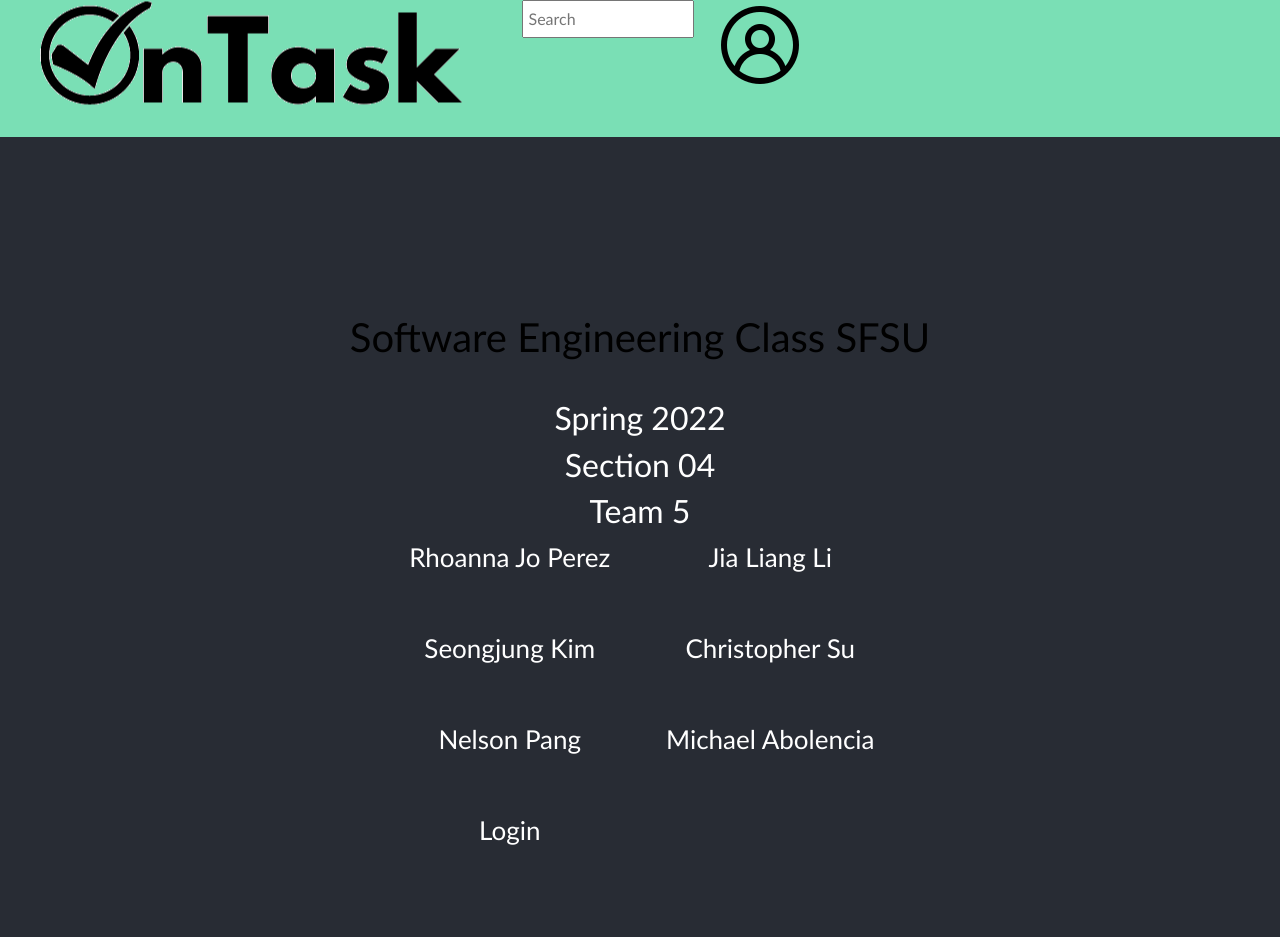
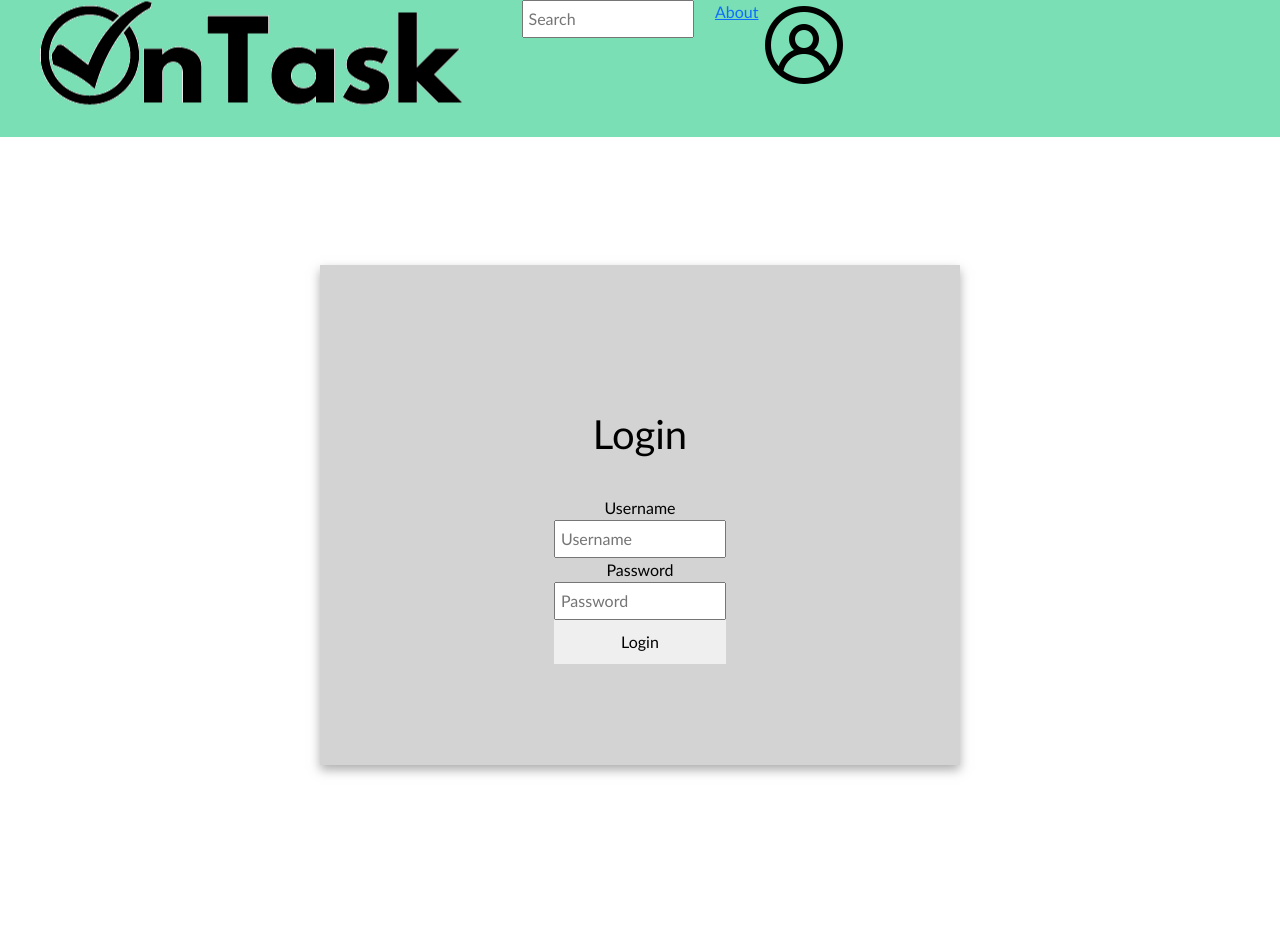
Before and after one commit to rhoannajo/csc648-spring22-04-team05-copy, a React (Create React App) app in the folder csc648app/: page / in a window 1280 px wide. Shown: the top 952 px of the page. After the commit the page ends 865 px from the top, so only its background shows below. Built offline with nearby package versions, Linux system fonts and the light colour scheme.

Commit message:
adjusted home page

```diff
--- a/csc648app/src/App.js
+++ b/csc648app/src/App.js
@@ -25,13 +25,14 @@ function App() {
       {/* Add your path to your component here */}
       <Navbar/>
       <Routes>
-        <Route path="/" element={<Homepage />} />
+        <Route path="/about" element={<Homepage />} />
         <Route path="/chris" element={<Chris />} />
         <Route path="/nelson" element={<Nelson />} />
         <Route path="/rhoanna" element={<Rhoanna />} />
         <Route path="/jia" element={<Jia />} />
         <Route path='/michael' element={<Michael />} />
         <Route path='/kim' element={<Kim />} />
+
 
       </Routes>
       {user ? <TodoList/> : <Login/>}
--- a/csc648app/src/components/Homepage.js
+++ b/csc648app/src/components/Homepage.js
@@ -79,16 +79,6 @@ const Homepage = () => {
               Michael Abolencia
           </Link>
 
-          <Link
-            to='/login'
-            style={{
-              textDecoration: 'none',
-              color: 'white',
-              cursor: 'pointer' }}
-            >
-              Login
-          </Link>
-
 
         </div>
       </header>
--- a/csc648app/src/components/navbar/Navbar.js
+++ b/csc648app/src/components/navbar/Navbar.js
@@ -1,7 +1,8 @@
 import React from "react";
 import { Link } from "react-router-dom";
 import "./navbar.css";
-
+import Homepage from "../Homepage";
+import { Routes, Route } from "react-router-dom";
 import OnTask from "./OnTask-Logo.png";
 import ProfileIcon from "./profileicon.png";
 
@@ -19,6 +20,9 @@ const Navbar = () => {
           <input type="text" placeholder="Search" className="search" />
         </li>
         <li>
+          <Link to="/about">About </Link>
+        </li>
+        <li>
           <Link to="/login" className="profileicon">
             <img src={ProfileIcon} />
           </Link>
```
